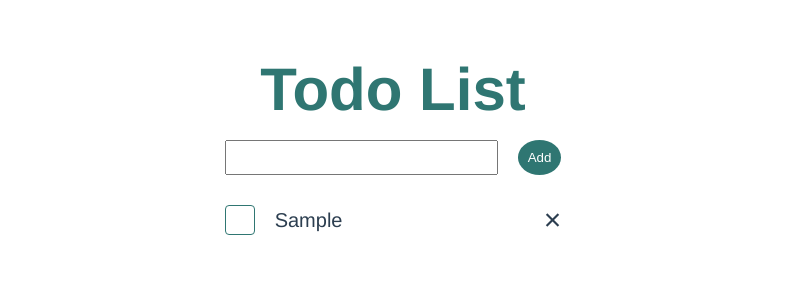
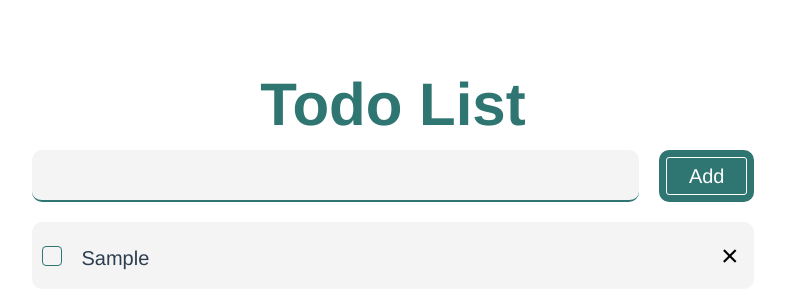
Before and after one commit to leggettc18/todo-vite-ts, a website built with Vite: page index.html in a window 1280 px wide. Both pictures are taken after typing "Sample" into the empty fields and a click on the button "Add". Shown: the whole page, without its empty margins (247-1032 px from the left). Built offline with nearby package versions, Linux system fonts and the light colour scheme.

Commit message:
💥 Improves styling and implements more CUBE CSS 💥

```diff
--- a/index.html
+++ b/index.html
@@ -10,14 +10,14 @@
 </head>
 
 <body>
-    <div id="app">
+    <div id="app" class="wrapper">
         <h1>Todo List</h1>
-        <div>
-            <form id=new-todo-form>
-                <input id="new-todo-name" />
-                <button id="new-todo-button" type="submit">Add</button>
+        <div class="w-full flow">
+            <form id=new-todo-form class="flex-row">
+                <input id="new-todo-name" class="radius" />
+                <button id="new-todo-button" class="radius | button" type="submit">Add</button>
             </form>
-            <ul id="todo-list"></ul>
+            <ul id="todo-list" class="flow"></ul>
         </div>
     </div>
     <script type="module" src="/src/main.ts"></script>
--- a/src/main.ts
+++ b/src/main.ts
@@ -33,10 +33,11 @@ newTodoForm?.addEventListener("submit", e => {
 
 const addTodoToDom = (todo: Todo) => {
     const item = document.createElement("li");
+    item.classList.add("list-item", "radius");
     const label = document.createElement("label");
     const checkbox = document.createElement("input");
     const labelText = document.createElement("div");
-    const deleteButton = document.createElement("div");
+    const deleteButton = document.createElement("button");
     deleteButton.innerHTML= "&times;";
     deleteButton.classList.add("close");
     deleteButton.addEventListener("click", () => {
--- a/src/style.css
+++ b/src/style.css
@@ -1,134 +1,92 @@
 /* Reset */
 
-html,
+// Modern CSS reset: https://github.com/hankchizljaw/modern-css-reset
+
+/* Box sizing rules */
+*,
+*::before,
+*::after {
+  box-sizing: border-box;
+}
+
+/* Remove default padding */
+ul,
+ol {
+  padding: 0;
+}
+
+/* Remove default margin */
 body,
-div,
-span,
-object,
-iframe,
 h1,
 h2,
 h3,
 h4,
-h5,
-h6,
 p,
+ul,
+ol,
+figure,
 blockquote,
-pre,
-abbr,
-address,
-cite,
-code,
-del,
-dfn,
-em,
-img,
-ins,
-kbd,
-q,
-samp,
-small,
-strong,
-sub,
-sup,
-var,
-b,
-i,
 dl,
-dt,
-dd,
-ol,
-ul,
-li,
-fieldset,
-form,
-label,
-legend,
-table,
-caption,
-tbody,
-tfoot,
-thead,
-tr,
-th,
-td,
-article,
-aside,
-canvas,
-details,
-figcaption,
-figure,
-footer,
-header,
-hgroup,
-menu,
-nav,
-section,
-summary,
-time,
-mark,
-audio,
-video {
+dd {
   margin: 0;
-  padding: 0;
-  border: 0;
-  outline: 0;
-  font-size: 100%;
-  vertical-align: baseline;
-  background: transparent;
 }
 
-body {
-  line-height: 1;
+/* Set core root defaults */
+html {
+  scroll-behavior: smooth;
 }
 
-article,
-aside,
-details,
-figcaption,
-figure,
-footer,
-header,
-hgroup,
-menu,
-nav,
-section {
+/* Set core body defaults */
+body {
+  min-height: 100vh;
+  text-rendering: optimizeSpeed;
+  line-height: 1.5;
+}
+
+/* Remove list styles on ul, ol elements with a class attribute */
+ul,
+ol {
+  list-style: none;
+}
+
+/* A elements that don't have a class get default styles */
+a:not([class]) {
+  text-decoration-skip-ink: auto;
+}
+
+/* Make images easier to work with */
+img,
+picture {
+  max-width: 100%;
   display: block;
 }
 
-nav ul {
-  list-style: none;
+/* Natural flow and rhythm in articles by default */
+article > * + * {
+  margin-top: 1em;
 }
 
-blockquote,
-q {
-  quotes: none;
+/* Inherit fonts for inputs and buttons */
+input,
+button,
+textarea,
+select {
+  font: inherit;
 }
 
-blockquote:before,
-blockquote:after,
-q:before,
-q:after {
-  content: "";
-  content: none;
+/* Blur images when they have no alt attribute */
+img:not([alt]) {
+  filter: blur(10px);
 }
 
-a {
-  margin: 0;
-  padding: 0;
-  font-size: 100%;
-  vertical-align: baseline;
-  background: transparent;
-}
-
-table {
-  border-collapse: collapse;
-  border-spacing: 0;
-}
-
-input,
-select {
-  vertical-align: middle;
+/* Remove all animations and transitions for people that prefer not to see them */
+@media (prefers-reduced-motion: reduce) {
+  * {
+    animation-duration: 0.01ms !important;
+    animation-iteration-count: 1 !important;
+    transition-duration: 0.01ms !important;
+    scroll-behavior: auto !important;
+  }
 }
 
 /* Styles */
@@ -213,9 +171,12 @@ select {
   --malachite-green-7: #1d4925;
   --malachite-green-8: #14321a;
   --malachite-green-9: #0c1d0f;
+  --brand-focus: var(--cyan-3);
   --brand: var(--cyan-5);
   --brand-hover: var(--cyan-7);
-  --danger: var(--sanguine-6)
+  --danger: var(--sanguine-6);
+  --list-item-bg: #F4F4F4;
+  --todo-input-focus: #eaeaea;
 }
 
 html {
@@ -225,6 +186,33 @@ html {
 h1 {
   font-size: 3rem;
   color: var(--brand);
+}
+
+/* Composition */
+.flow > :where(:not(:first-child)) {
+    margin-top: var(--flow-space, 1rem);
+}
+
+.wrapper {
+    width: min(75%, 65ch);
+    margin: auto;
+}
+
+/* Utilities */
+
+.w-full {
+    width: 100%;
+}
+
+.radius {
+    border-radius: 0.5rem;
+}
+
+/* Blocks */
+
+.list-item {
+    padding: 0.5rem;
+    background-color: var(--list-item-bg);
 }
 
 #app {
@@ -244,20 +232,32 @@ ul {
   padding: 0;
 }
 
-#new-todo-form {
+.flex-row {
   display: flex;
-  padding: 1rem 0;
+  gap: var(--flex-gap, 1rem);
 }
 
 #new-todo-name {
   font-size: 20px;
   flex-grow: 1;
+  background-color: var(--list-item-bg);
+  border: 0;
+  border-bottom: 0.1rem solid var(--brand);
+  transition: 0.3s;
+  padding: 0.5rem;
 }
 
-#new-todo-button {
-  margin-left: 1rem;
-  padding: 0.5rem;
-  border-radius: 100%;
+#new-todo-name:focus {
+    outline: 0;
+    border-bottom: 0.1rem solid var(--brand-focus);
+    background-color: var(--todo-input-focus);
+}
+
+.button {
+  padding: 0.6rem 1.5rem;
+  font: inherit;
+  display: inline-block;
+  line-height: 1;
   background-color: var(--brand);
   color: white;
   cursor: pointer;
@@ -265,16 +265,25 @@ ul {
   transition: 0.3s;
 }
 
-#new-todo-button:hover {
+.button:focus {
+    outline-offset: -0.4rem;
+    outline: 1px solid;
+  }
+
+.button:hover {
   background-color: var(--brand-hover);
 }
 
+.button:active {
+  transform: scale(0.95);
+}
+
 .checkbox {
-  margin: 0;
+  margin-left: 0;
   margin-right: 1rem;
   cursor: pointer;
-  height: 1.5rem;
-  width: 1.5rem;
+  height: 1rem;
+  width: 1rem;
   appearance: none;
   border: 1px solid var(--brand);
   border-radius: 4px;
@@ -290,8 +299,8 @@ ul {
   display: block;
   color: white;
   position: absolute;
-  left: 0.4rem;
-  top: 0.3rem;
+  left: 0.15rem;
+  top: 0.7rem;
   cursor: pointer;
 }
 
@@ -300,9 +309,9 @@ ul {
   margin-right: auto;
 }
 
-#todo-list li {
+/* #todo-list li {
   padding: 0.5rem 0;
-}
+} */
 
 #todo-list li {
   display: flex;
@@ -312,14 +321,20 @@ ul {
   display: flex;
   justify-content: flex-start;
   align-items: center;
-  text-align: center;
   position: relative;
   width: 100%;
 }
 
+#todo-list li label div {
+  display: inline;
+  height: 20px;
+  line-height: 25px;
+}
+
 .close {
-  padding-left: 1rem;
+  border: 0;
   font-size: 1.5rem;
+  background-color: transparent;
 }
 
 .close:hover {
@@ -332,10 +347,19 @@ ul {
 }
 
 @media (prefers-color-scheme: dark) {
+  :root {
+    --list-item-bg: #2B2A33;
+    --todo-input-focus: #3b3a46;
+  }
+
   #app {
     color: #959ea7;
   }
   .completed {
     color: DimGray;
   }
+
+  .list-item {
+    background-color: var(--list-item-bg);
+  }
 }
```
